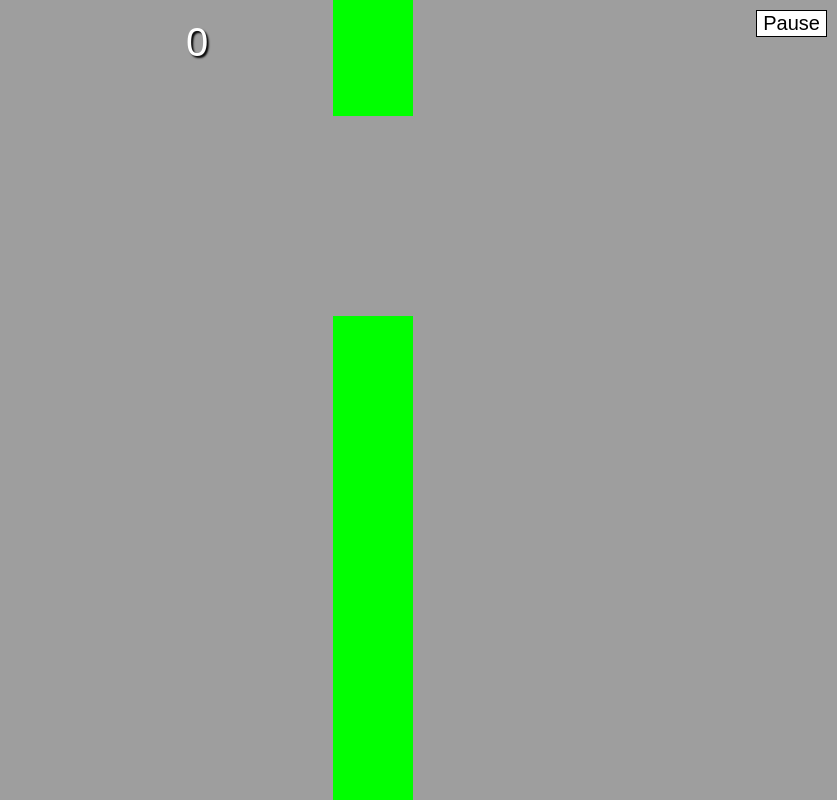
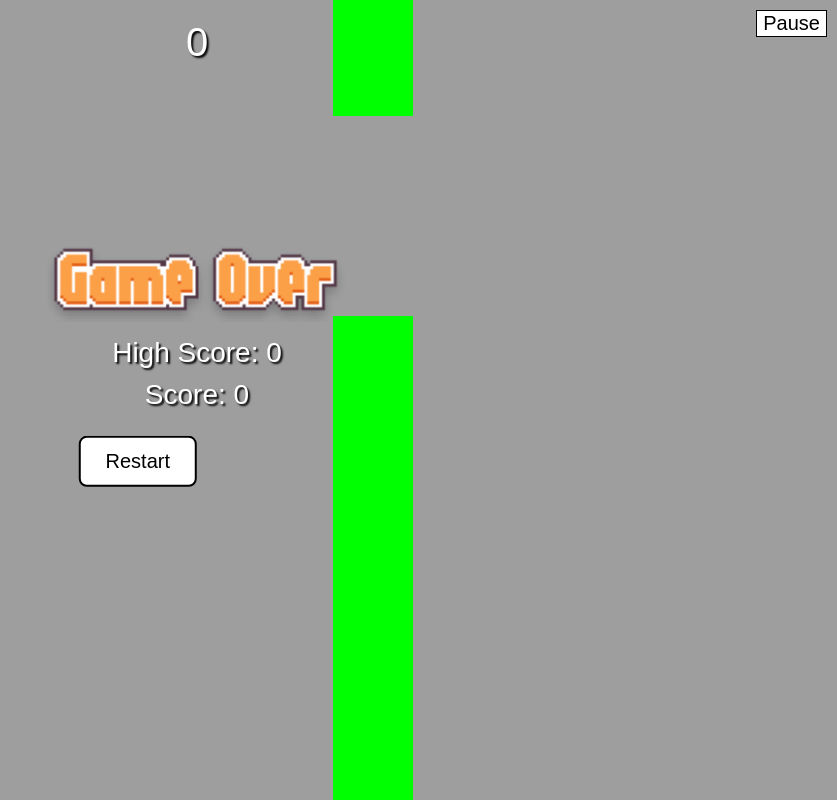
Before and after one commit to SolarPandora184/Flappy-bird-is-alive, a plain HTML site: page index.html in a window 1280 px wide. Both pictures are taken after a click on the button "Start Game". Shown: the whole page, without its empty margins (443-1280 px from the left). Drawn offline with Linux system fonts and the light colour scheme.

Commit message:
Update index.html

```diff
--- a/index.html
+++ b/index.html
@@ -64,6 +64,46 @@
       border: 1px solid black;
       cursor: pointer;
     }
+    #gameOverDisplay {
+      position: absolute;
+      top: 100%;
+      left: 50%;
+      transform: translateX(-50%);
+      display: flex;
+      flex-direction: column;
+      align-items: center;
+      z-index: 4;
+      transition: top 0.8s ease-out;
+    }
+    #gameOverDisplay.show {
+      top: 30%;
+    }
+    #gameOverImage {
+      width: 300px;
+      margin-bottom: 10px;
+    }
+    .gameOverLabel {
+      font-size: 28px;
+      font-family: Arial, sans-serif;
+      color: white;
+      text-shadow: 2px 2px 2px black;
+      margin: 5px 0;
+    }
+    #restartButton {
+      margin-top: 20px;
+      padding: 12px 25px;
+      font-size: 20px;
+      font-family: Arial, sans-serif;
+      background: white;
+      border: 2px solid black;
+      cursor: pointer;
+      border-radius: 8px;
+      animation: bounce 1s infinite;
+    }
+    @keyframes bounce {
+      0%, 100% { transform: translateX(-50%) translateY(0); }
+      50% { transform: translateX(-50%) translateY(-10px); }
+    }
   </style>
 </head>
 <body>
@@ -80,6 +120,13 @@
   </div>
 
   <button id="pauseButton" onclick="togglePause()">Pause</button>
+
+  <div id="gameOverDisplay">
+    <img src="PngItem_2298909.png" id="gameOverImage" />
+    <div class="gameOverLabel" id="highScoreLabel">High Score: 0</div>
+    <div class="gameOverLabel" id="finalScoreLabel">Score: 0</div>
+    <button id="restartButton">Restart</button>
+  </div>
 
   <script>
     const canvas = document.getElementById("gameCanvas");
@@ -106,6 +153,7 @@
     let realGameStarted = false;
     let score = 0;
     let passedPipeIndex = 0;
+    let highScore = 0;
 
     const birdImg = new Image();
     birdImg.src = "IMG_1460.png";
@@ -138,7 +186,7 @@
     function addPipe() {
       const top = Math.random() * (height - PIPE_GAP - 200) + 100;
       const bottom = top + PIPE_GAP;
-      pipes.push({ x: width, top, bottom });
+      pipes.push({ x: width, top, bottom, scored: false });
     }
 
     function update() {
@@ -148,11 +196,10 @@
         }
         if (gameOver) {
           birdVelocity += GRAVITY;
-          birdAngle += 6;  // Spin speed
+          birdAngle += 6;
         } else {
           birdVelocity += GRAVITY;
-          if (birdVelocity < 0) birdAngle = -20;
-          else birdAngle = Math.min(birdAngle + 2, 90);
+          birdAngle = birdVelocity < 0 ? -20 : Math.min(birdAngle + 2, 90);
         }
 
         birdY += birdVelocity;
@@ -167,21 +214,26 @@
           const birdTop = birdY;
           const birdBottom = birdY + BIRD_SIZE;
 
-          pipes.forEach((pipe, i) => {
+          for (let pipe of pipes) {
             if (
               birdBoxX + BIRD_SIZE > pipe.x &&
               birdBoxX < pipe.x + PIPE_WIDTH &&
               (birdTop < pipe.top || birdBottom > pipe.bottom)
-            ) gameOver = true;
-          });
+            ) {
+              gameOver = true;
+              showGameOver();
+            }
 
-          if (birdY > height || birdY < 0) gameOver = true;
+            if (!pipe.scored && birdBoxX > pipe.x + PIPE_WIDTH / 2) {
+              score++;
+              pipe.scored = true;
+              document.getElementById("scoreDisplay").innerText = score;
+            }
+          }
 
-          // Scoring
-          if (pipes[passedPipeIndex] && birdBoxX > pipes[passedPipeIndex].x + PIPE_WIDTH) {
-            score++;
-            passedPipeIndex++;
-            document.getElementById("scoreDisplay").innerText = score;
+          if (birdY > height || birdY < 0) {
+            gameOver = true;
+            showGameOver();
           }
         }
       }
@@ -212,6 +264,7 @@
       gameOver = false;
       document.getElementById("scoreDisplay").innerText = "0";
       document.getElementById("startScreen").style.display = "none";
+      document.getElementById("gameOverDisplay").classList.remove("show");
     }
 
     function togglePause() {
@@ -240,9 +293,18 @@
       document.getElementById("pauseMenu").style.display = "none";
       document.getElementById("scoreDisplay").innerText = "0";
       document.getElementById("startScreen").style.display = "flex";
+      document.getElementById("gameOverDisplay").classList.remove("show");
+    }
+
+    function showGameOver() {
+      highScore = Math.max(highScore, score);
+      document.getElementById("highScoreLabel").innerText = "High Score: " + highScore;
+      document.getElementById("finalScoreLabel").innerText = "Score: " + score;
+      document.getElementById("gameOverDisplay").classList.add("show");
     }
 
     document.getElementById("startButton").addEventListener("click", startRealGame);
+    document.getElementById("restartButton").addEventListener("click", restartGame);
 
     document.addEventListener("keydown", () => {
       if (realGameStarted && !gameOver && !paused) birdVelocity = FLAP;
```
